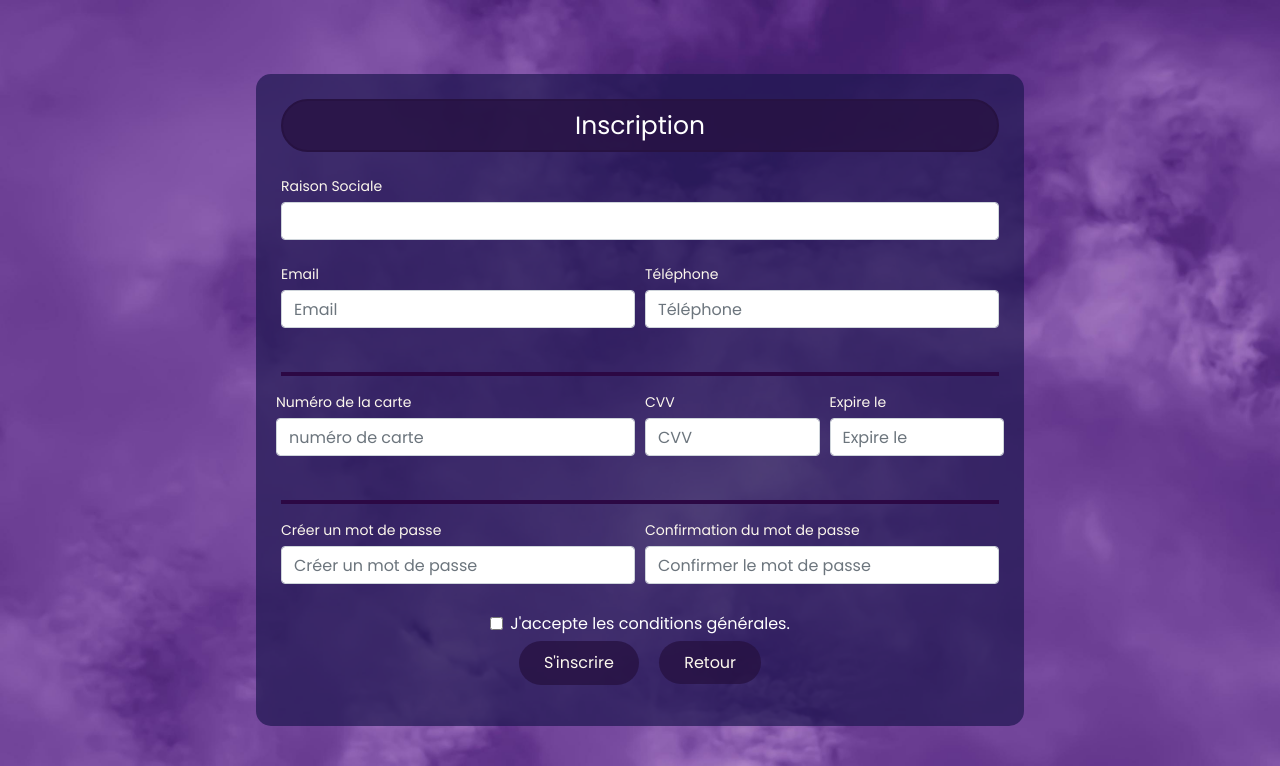
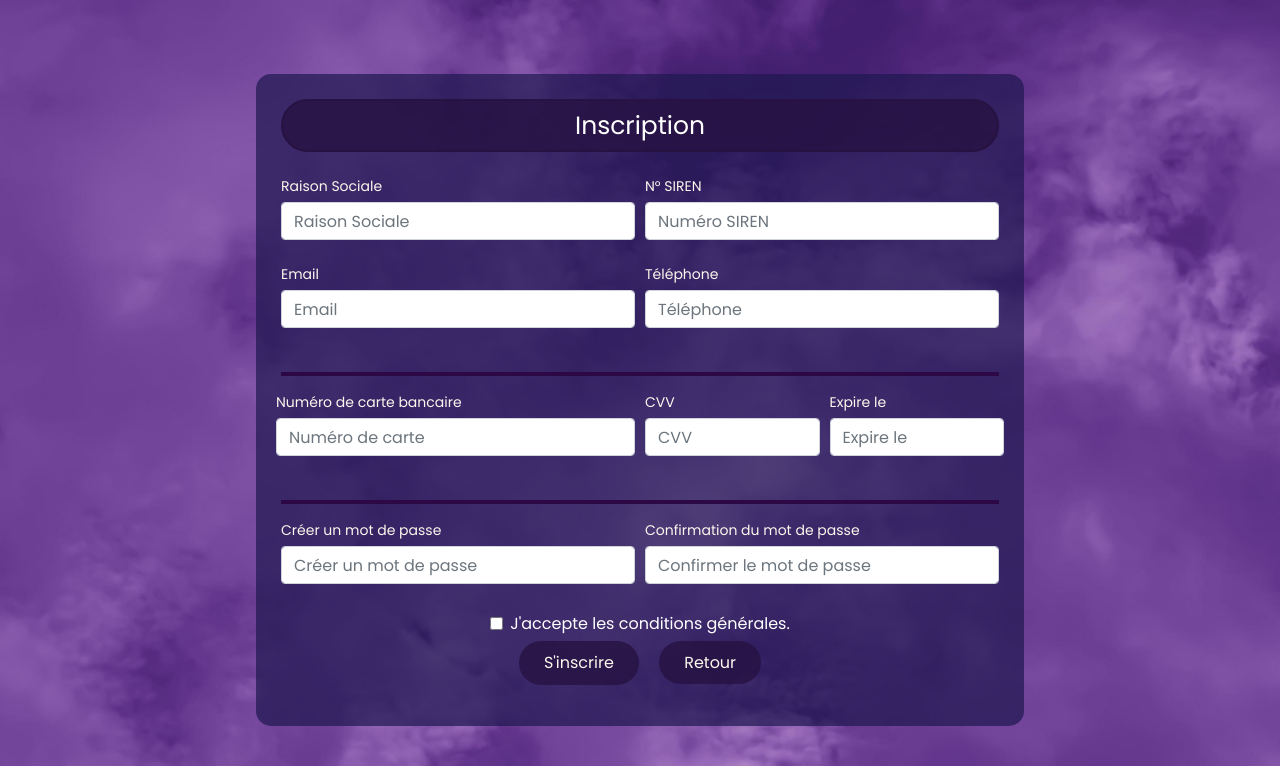
Before and after one commit to StarLetters/DSDBank, a PHP site: page /pages/Register.html in a window 1280 px wide. Shown: the top 766 px of the page. Run offline with PHP 8.4, Linux system fonts and the light colour scheme; some libraries are stand-ins or nearby versions.

Commit message:
Petits changements encore

```diff
--- a/backend/cnx.php
+++ b/backend/cnx.php
@@ -6,5 +6,6 @@ try {
 }
 catch (PDOException $e) {
     echo "ERREUR : La connexion a échouée";
+    echo $e;
 }
 ?>
--- a/pages/Register.html
+++ b/pages/Register.html
@@ -31,9 +31,14 @@
 
         <form method="POST" action="register.php" class="registration-form mt-4 needs-validation" novalidate>
             <div class="form-row">
-                <div class="form-group col-md-12 mb-4"> <!-- Colonne de largeur 12 pour Raison Sociale -->
+                <div class="form-group col-md-6 mb-4"> <!-- Colonne de largeur 6 pour Raison Sociale -->
                     <label for="raisonSociale">Raison Sociale</label>
-                    <input class="form-control" type="text" id="raisonSociale" name="raisonSociale placeholder="Raison Sociale" required />
+                    <input class="form-control" type="text" id="raisonSociale" name="raisonSociale" placeholder="Raison Sociale" required />
+                    <div class="invalid-feedback">Erreur</div>
+                </div>
+                <div class="form-group col-md-6 mb-4"> <!-- Colonne de largeur 6 pour Raison Sociale -->
+                    <label for="numeroSiren">N° SIREN</label>
+                    <input class="form-control" type="text" id="numeroSiren" name="numeroSiren" placeholder="Numéro SIREN" required />
                     <div class="invalid-feedback">Erreur</div>
                 </div>
                 <div class="form-group col-md-6 mb-4"> <!-- Colonne de largeur 6 pour Email -->
@@ -55,8 +60,8 @@
 
                 <div class="form-row">
                     <div class="form-group col-md-6 mb-4">
-                        <label for="carte">Numéro de la carte</label>
-                        <input type="text" class="form-control" id="carte" name="carte" placeholder="numéro de carte" required />
+                        <label for="carte">Numéro de carte bancaire</label>
+                        <input type="text" class="form-control" id="carte" name="carte" placeholder="Numéro de carte" required />
                         <div class="invalid-feedback">Erreur</div>
                     </div>
                     <div class="form-group col-md-3 mb-4">
--- a/pages/register.php
+++ b/pages/register.php
@@ -2,7 +2,7 @@
 
 if ( (!isset($_POST['email'])) || (!isset($_POST['password'])) || (!isset($_POST['numeroSiren'])) || (!isset($_POST['raisonSociale'])) || (!isset($_POST['telephone'])) ){
     echo "Erreur : données manquantes<br>";
-    print_r($_POST['email']);
+    print_r($_POST);
 
 
     echo "<br><a href='../pages/register.php'>Retour</a>";
```
